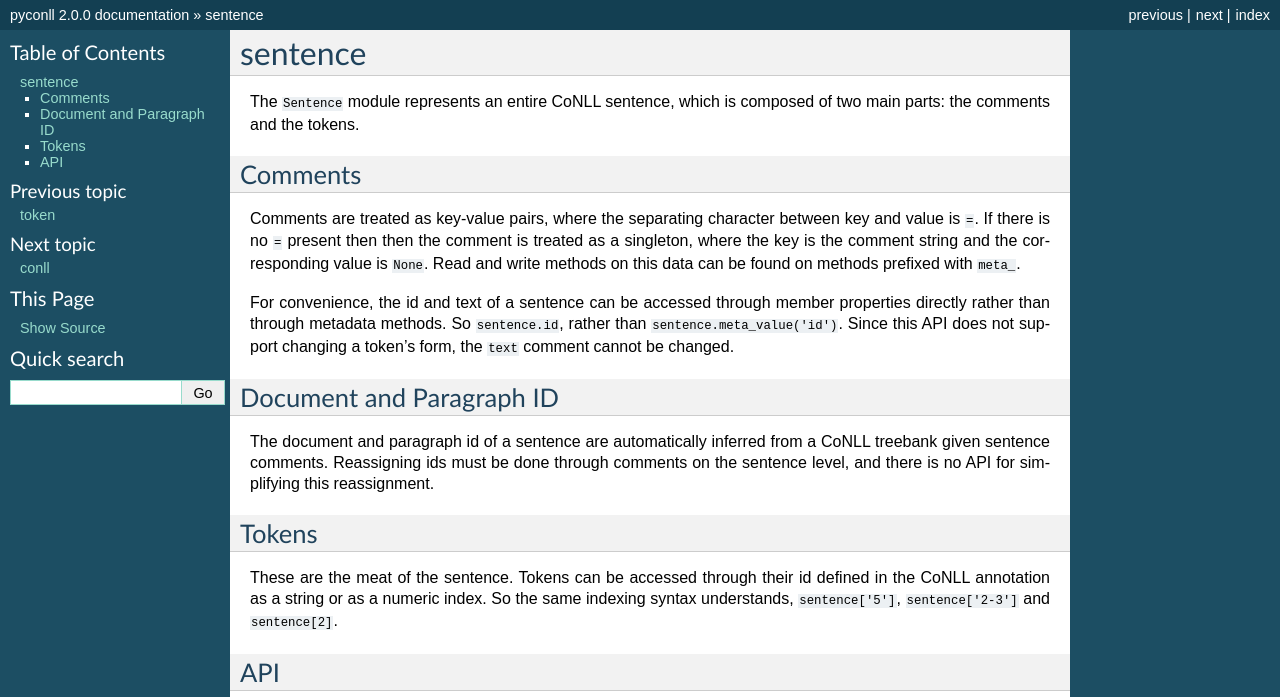
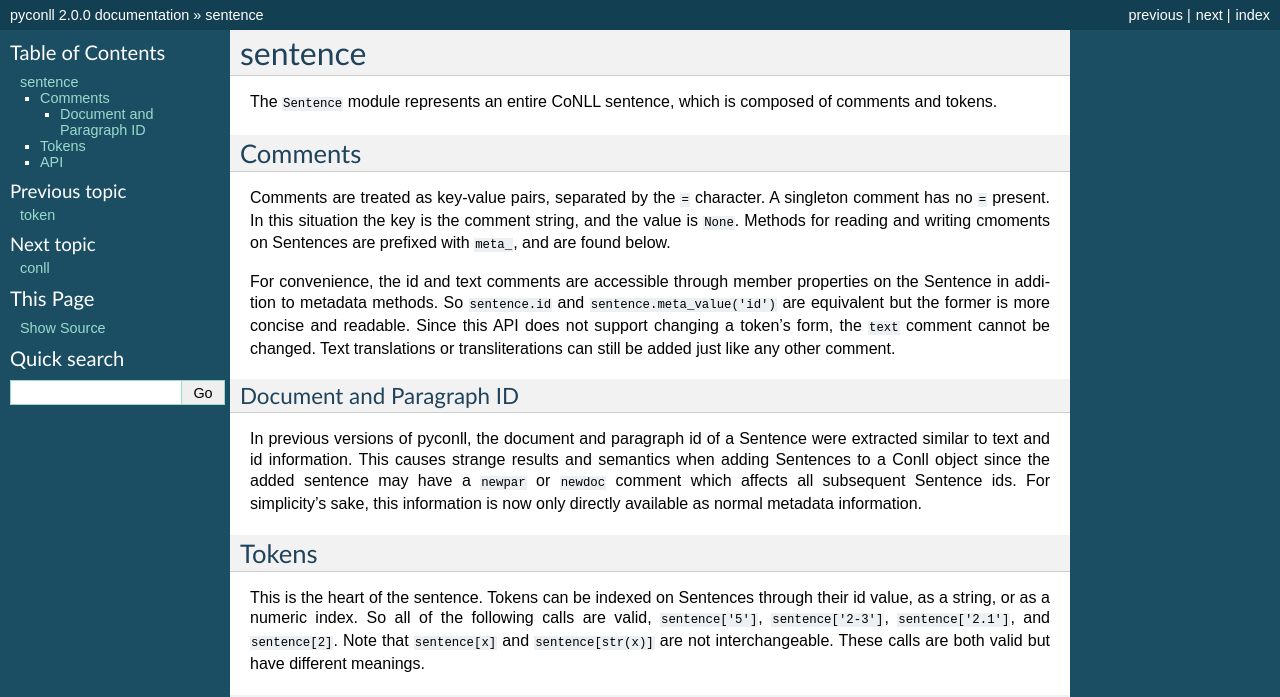
Before and after one commit to pyconll/pyconll, a Sphinx documentation site: the page built from docs/pyconll/unit/sentence.rst, in a window 1280 px wide, cut to the strip 0-697 px from the top of the page. Built offline with Sphinx 7.4.7, drawn with Linux system fonts in a browser that asks for light colours.

Commit message:
Update other pyconll unit documentation pages.

```diff
--- a/docs/pyconll/unit/sentence.rst
+++ b/docs/pyconll/unit/sentence.rst
@@ -1,21 +1,21 @@
 sentence
 ===================================
 
-The ``Sentence`` module represents an entire CoNLL sentence, which is composed of two main parts: the comments and the tokens.
+The ``Sentence`` module represents an entire CoNLL sentence, which is composed of comments and tokens.
 
 Comments
 ----------------------------------
-Comments are treated as key-value pairs, where the separating character between key and value is ``=``. If there is no ``=`` present then then the comment is treated as a singleton, where the key is the comment string and the corresponding value is ``None``. Read and write methods on this data can be found on methods prefixed with ``meta_``.
+Comments are treated as key-value pairs, separated by the ``=`` character. A singleton comment has no ``=`` present. In this situation the key is the comment string, and the value is ``None``. Methods for reading and writing cmoments on Sentences are prefixed with ``meta_``, and are found below.
 
-For convenience, the id and text of a sentence can be accessed through member properties directly rather than through metadata methods. So ``sentence.id``, rather than ``sentence.meta_value('id')``. Since this API does not support changing a token's form, the ``text`` comment cannot be changed.
+For convenience, the id and text comments are accessible through member properties on the Sentence in addition to metadata methods. So ``sentence.id`` and ``sentence.meta_value('id')`` are equivalent but the former is more concise and readable. Since this API does not support changing a token's form, the ``text`` comment cannot be changed. Text translations or transliterations can still be added just like any other comment.
 
 Document and Paragraph ID
-----------------------------------
-The document and paragraph id of a sentence are automatically inferred from a CoNLL treebank given sentence comments. Reassigning ids must be done through comments on the sentence level, and there is no API for simplifying this reassignment.
+~~~~~~~~~~~~~~~~~~~~~~~~~~~~~~~~~~
+In previous versions of pyconll, the document and paragraph id of a Sentence were extracted similar to text and id information. This causes strange results and semantics when adding Sentences to a Conll object since the added sentence may have a ``newpar`` or ``newdoc`` comment which affects all subsequent Sentence ids. For simplicity's sake, this information is now only directly available as normal metadata information.
 
 Tokens
 ----------------------------------
-These are the meat of the sentence. Tokens can be accessed through their id defined in the CoNLL annotation as a string or as a numeric index. So the same indexing syntax understands, ``sentence['5']``, ``sentence['2-3']`` and ``sentence[2]``.
+This is the heart of the sentence. Tokens can be indexed on Sentences through their id value, as a string, or as a numeric index. So all of the following calls are valid, ``sentence['5']``, ``sentence['2-3']``, ``sentence['2.1']``, and ``sentence[2]``. Note that ``sentence[x]`` and ``sentence[str(x)]`` are not interchangeable. These calls are both valid but have different meanings.
 
 
 API
```
Also changed, not shown: docs/pyconll/unit/conll.rst (+6 -2 lines).
